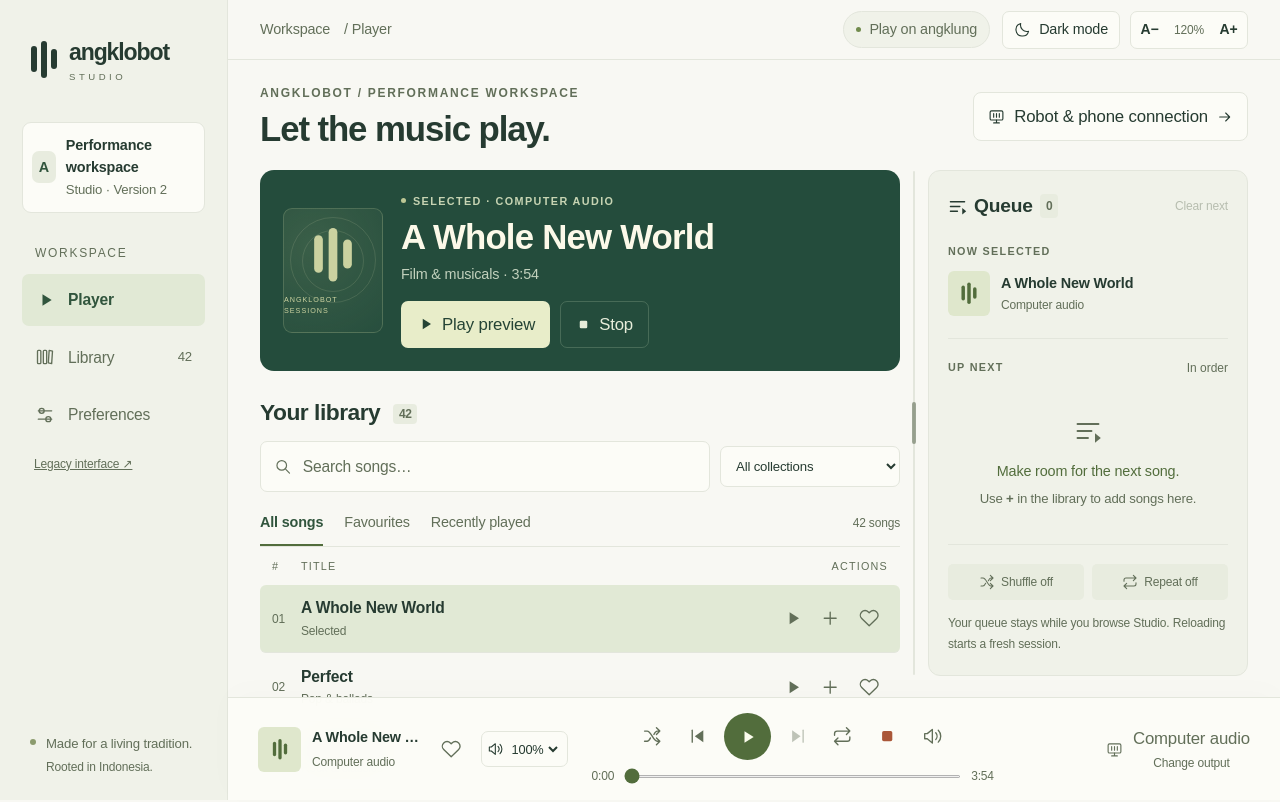
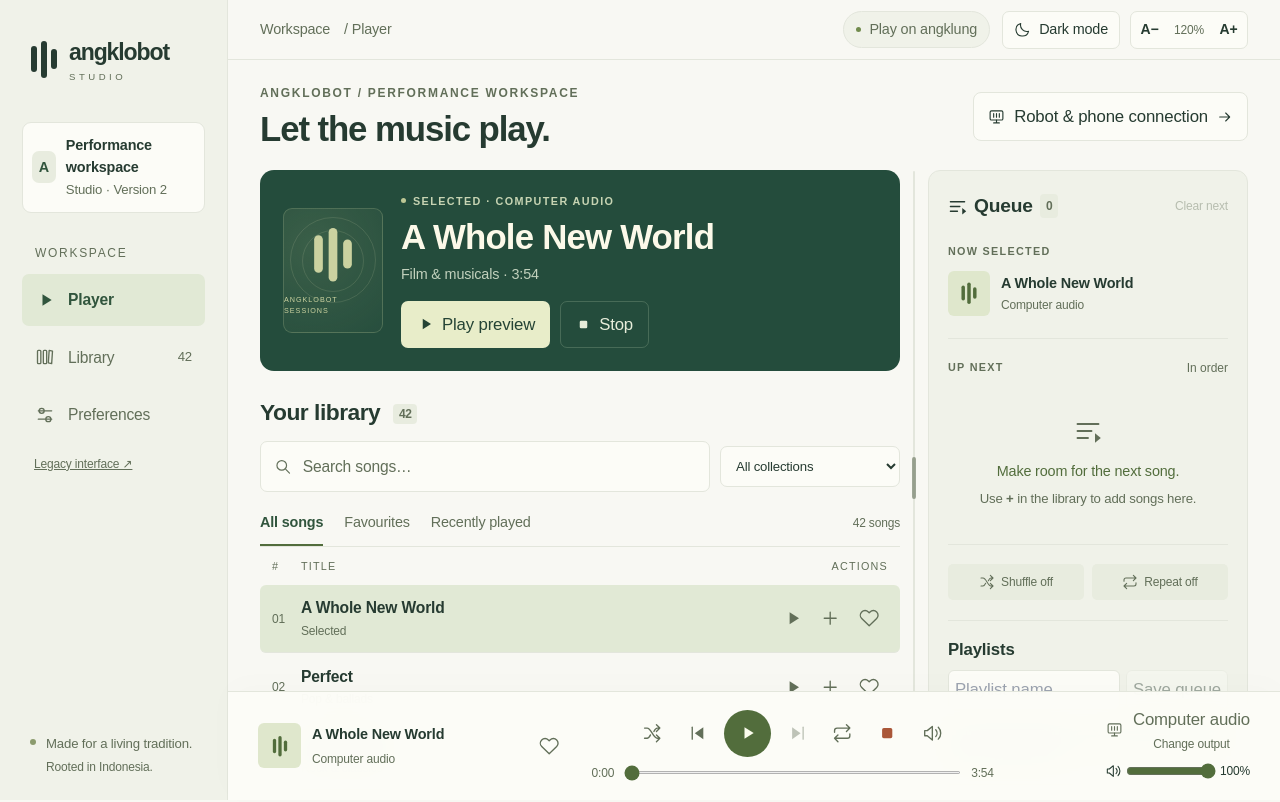
Before and after one commit to varo-wah/wro-angklung-ai-player, a Next.js app in the folder frontend/: page /studio in a window 1280 px wide. Shown: the top 802 px of the page. Built offline with nearby package versions, Linux system fonts and the light colour scheme.

Commit message:
Save and autoplay Studio playlists and adjust robot volume in the player

```diff
--- a/frontend/src/app/studio/appearance.css
+++ b/frontend/src/app/studio/appearance.css
@@ -188,3 +188,26 @@
 .studio-controller small { display: block; margin-top: .5rem; color: var(--muted); }
 .studio-controller [role=alert] { color: var(--warning-ink); }
 .studio-controller form { max-width: 100%; flex-wrap: wrap; }
+
+.studio-player-right { display: grid; justify-items: end; gap: 4px; }
+.studio-side-volume { border: 0; background: transparent; padding: 0; font-size: .75rem; }
+.studio-side-volume input { width: clamp(58px, 7vw, 104px); height: 28px; accent-color: var(--accent); }
+.studio-side-volume output { min-width: 4ch; text-align: right; font-variant-numeric: tabular-nums; }
+.studio-playlists { margin-top: 20px; border-top: 1px solid var(--line); padding-top: 16px; }
+.studio-playlists h2 { font-weight: 650; margin-bottom: 8px; }
+.studio-playlists form, .studio-playlist-row, .studio-playlist-row button { display: flex; align-items: center; gap: 6px; }
+.studio-playlists form input { min-width: 0; width: 0; flex: 1; }
+.studio-playlists input, .studio-playlists button { padding: 6px; border: 1px solid var(--line); border-radius: 6px; background: var(--surface); }
+.studio-playlist-row { margin-top: 7px; }
+.studio-playlist-row button:first-child { flex: 1; min-width: 0; }
+.studio-playlist-row span { overflow: hidden; text-overflow: ellipsis; white-space: nowrap; }
+.studio-playlist-row small { margin-left: auto; white-space: nowrap; }
+@media (min-width:681px) and (max-width:1199px) {
+  .studio-player { grid-template-columns: minmax(0,1fr) minmax(285px,1.4fr) auto; }
+}
+@media (max-width:680px) {
+  .studio-player { grid-template-columns: minmax(0,1fr) auto; }
+  .studio-player-song { grid-column:1; grid-row:1; }
+  .studio-player-right { grid-column:2; grid-row:1; }
+  .studio-player-middle { grid-column:1 / -1; grid-row:2; }
+}
--- a/frontend/src/components/AngklungSystemProvider.tsx
+++ b/frontend/src/components/AngklungSystemProvider.tsx
@@ -310,7 +310,7 @@ export function AngklungSystemProvider({ children }: { children: ReactNode }) {
     if (!virtualOnlyRef.current && !arduinoRef.current?.connected) return { ok: false, error: "Arduino disconnected from the Mac. Enable virtual playback on the Mac to test without hardware." };
     const action = command.action;
     switch (action.type) {
-      case "setVolume": case "addToQueue": case "removeFromQueue": case "playSong": case "playQueueEntry": case "moveInQueue": case "setRepeat": case "setShuffle": case "next": case "previous": case "clearQueue":
+      case "savePlaylist": case "playPlaylist": case "deletePlaylist": case "setVolume": case "addToQueue": case "removeFromQueue": case "playSong": case "playQueueEntry": case "moveInQueue": case "setRepeat": case "setShuffle": case "next": case "previous": case "clearQueue":
         return { ok: false, error: "Open the Studio player on the Mac to use its queue." };
       case "settings": {
         cancelConversationRequest();
--- a/frontend/src/features/studio/StudioPerformance.tsx
+++ b/frontend/src/features/studio/StudioPerformance.tsx
@@ -8,6 +8,7 @@ import { QueueResizeHandle } from "./QueueResizeHandle";
 
 export function StudioPerformance() {
   const { snapshot: s, actions: a, robotMode, outputLabel, toggleOutput } = useStudio();
+  const [playlistName, setPlaylistName] = useState("");
   const [query, setQuery] = useState("");
   const [collection, setCollection] = useState("all");
   const [group, setGroup] = useState("all");
@@ -108,6 +109,21 @@ export function StudioPerformance() {
             <button aria-pressed={s.shuffle} onClick={() => a.setShuffle(!s.shuffle)}><Icon name="shuffle" size={16} /> Shuffle {s.shuffle ? "on" : "off"}</button>
             <button aria-label={`Queue repeat: ${s.repeat}`} onClick={() => a.setRepeat(s.repeat === "off" ? "all" : s.repeat === "all" ? "one" : "off")}><Icon name="repeat" size={16} />{s.repeat === "off" ? "Repeat off" : s.repeat === "all" ? "Repeat all" : "Repeat one"}</button>
           </div>
+          <section className="studio-playlists" aria-label="Saved playlists">
+            <h2>Playlists</h2>
+            <form onSubmit={event => { event.preventDefault(); a.savePlaylist(playlistName.trim()); setPlaylistName(""); }}>
+              <input aria-label="Playlist name" placeholder="Playlist name" maxLength={64}
+                value={playlistName} onChange={event => setPlaylistName(event.target.value)} />
+              <button disabled={!s.queue.length || !playlistName.trim() || s.preferences.playlists.length >= 50 ||
+                s.preferences.playlists.some(list => list.name === playlistName.trim()) || (robotMode && !s.schedule)}>Save queue</button>
+            </form>
+            {s.preferences.playlists.map(list => <div className="studio-playlist-row" key={list.name}>
+              <button aria-label={`Play playlist ${list.name}`} disabled={robotMode && !s.schedule} onClick={() => void a.playPlaylist(list.name)}>
+                <Icon name="play" size={15}/><span>{list.name}</span><small>{list.songs.length} tracks</small>
+              </button>
+              <button aria-label={`Delete playlist ${list.name}`} disabled={robotMode && !s.schedule} onClick={() => a.deletePlaylist(list.name)}><Icon name="close" size={15}/></button>
+            </div>)}
+          </section>
           <p className="performance-queue-note">Your queue stays while you browse Studio. Reloading starts a fresh session.</p>
         </aside>
       </div>
--- a/frontend/src/features/studio/StudioShell.tsx
+++ b/frontend/src/features/studio/StudioShell.tsx
@@ -2,7 +2,7 @@
 
 import Link from "next/link";
 import { usePathname } from "next/navigation";
-import type { CSSProperties, ReactNode } from "react";
+import { useState, type CSSProperties, type ReactNode } from "react";
 import { useStudio } from "./runtime/useStudio";
 import { StudioAppearanceControls } from "./StudioAppearance";
 import { APPEARANCE_BOOTSTRAP } from "./runtime/preferences";
@@ -292,14 +292,7 @@ function StudioPlayer() {
         >
           <Icon name="heart" size={17} />
         </button>
-        <label className="studio-side-volume" title={robotMode ? "Robot volume" : "Preview volume"}>
-          <Icon name="volume" size={16} />
-          <select aria-label={robotMode ? "Player robot volume" : "Player preview volume"}
-            disabled={robotMode && !s.schedule} value={s.preferences.volume}
-            onChange={event => a.setVolume(Number(event.target.value))}>
-            {volumeOptions(s.preferences.volume)}
-          </select>
-        </label>
+
       </div>
       <div className="studio-player-middle">
         <div className="studio-player-buttons">
@@ -340,12 +333,29 @@ function StudioPlayer() {
           <span>{formatTime(s.durationSeconds)}</span>
         </div>
       </div>
+      <div className="studio-player-right">
       <button className="studio-player-output" onClick={toggleOutput}>
         <Icon name="device" size={17} />
         <span>
           {outputLabel}<small>Change output</small>
         </span>
       </button>
+      <PlayerVolume value={s.preferences.volume} robot={robotMode} disabled={robotMode && !s.schedule} onSet={a.setVolume} />
+      </div>
     </footer>
   );
 }
+
+function PlayerVolume({ value, robot, disabled, onSet }: { value: number; robot: boolean; disabled: boolean; onSet(value: number): void }) {
+  const [draft, setDraft] = useState<number | null>(null);
+  return <label className="studio-side-volume" title={robot ? "Robot note strength" : "Preview volume"}>
+    <Icon name="volume" size={16} />
+    <input type="range" aria-label={robot ? "Player robot volume" : "Player preview volume"} min={0} max={100} step={1}
+      value={draft ?? value} disabled={disabled}
+      onPointerDown={e => { e.currentTarget.setPointerCapture(e.pointerId); setDraft(value); }}
+      onPointerCancel={() => setDraft(null)}
+      onPointerUp={e => { onSet(Number(e.currentTarget.value)); setDraft(null); }}
+      onChange={e => { const level = Number(e.target.value); if (draft === null) onSet(level); else setDraft(level); }} />
+    <output>{draft ?? value}%</output>
+  </label>;
+}
--- a/frontend/src/features/studio/StudioViews.tsx
+++ b/frontend/src/features/studio/StudioViews.tsx
@@ -450,7 +450,7 @@ export function StudioSettings() {
         <h2>Playback preferences</h2>
         <div className="studio-setting">
           <div><h3><label htmlFor="studio-volume">{robotMode ? "Robot volume" : "Preview volume"}</label></h3>
-            <p>{robotMode ? "Arduino USB adjusts upcoming notes. ESP32 applies changes on play or resume." : "Adjusts the loudness of upcoming notes."}</p></div>
+            <p>{robotMode ? "Adjusts how strongly the rack plays. ESP32 briefly pauses to update the remaining notes." : "Adjusts the loudness of upcoming notes."}</p></div>
           <select id="studio-volume" disabled={robotMode && !s.schedule} value={s.preferences.volume}
             onChange={event => a.setVolume(Number(event.target.value))}>
             {volumeOptions(s.preferences.volume)}
--- a/frontend/src/features/studio/runtime/StudioRobotSession.tsx
+++ b/frontend/src/features/studio/runtime/StudioRobotSession.tsx
@@ -26,6 +26,7 @@ async function execute(player: StudioController, action: RobotAction) {
     case "setRepeat": player.setRepeat(action.repeat); break;
     case "setShuffle": player.setShuffle(action.shuffle); break;
     case "next": case "previous": case "clearQueue": await player[action.type](); break;
+    case "savePlaylist": case "deletePlaylist": case "playPlaylist": await player[action.type](action.name); break;
     case "setVolume": player.setVolume(action.volume); break;
     case "settings": player.setTempo(action.settings.tempo); player.setMode(action.settings.mode); break;
     default: throw new Error("This command is unavailable in Studio.");
@@ -55,7 +56,7 @@ export function StudioRobotSession({ runtime, view, children }: { runtime: Studi
         selectedSongId: s.selectedSongId || "", sourceLabel: s.song?.title || "", elapsedSeconds: s.positionSeconds,
         playbackState: s.playback === "idle" || s.playback === "ended" ? "stopped" : s.playback,
         schedule: s.schedule, safetyReport: s.safety })!;
-      return { ...snapshot, studio: { volume: s.preferences.volume, queue: s.queue, queueIndex: s.queueIndex, shuffle: s.shuffle, repeat: s.repeat,
+      return { ...snapshot, studio: { playlists: s.preferences.playlists, volume: s.preferences.volume, queue: s.queue, queueIndex: s.queueIndex, shuffle: s.shuffle, repeat: s.repeat,
         playback: s.playback, tempo: s.preferences.tempo, mode: s.preferences.mode, error: s.error } };
     },
   });
@@ -118,7 +119,7 @@ export function StudioRobotSession({ runtime, view, children }: { runtime: Studi
     song: local.song?.id === shared.selectedSongId ? local.song : null, schedule: shared.schedule, safety: shared.safetyReport,
     songStatus: shared.schedule ? "ready" as const : "idle" as const, positionSeconds: shared.elapsedSeconds,
     durationSeconds: shared.schedule?.timing.total_duration_seconds ?? 0, validationErrors: [],
-    preferences: { ...local.preferences, volume: shared.studio.volume ?? 100, mode: shared.studio.mode, tempo: shared.studio.tempo } } : local;
+    preferences: { ...local.preferences, playlists: shared.studio.playlists ?? [], volume: shared.studio.volume ?? 100, mode: shared.studio.mode, tempo: shared.studio.tempo } } : local;
 
   async function switchOutput() {
     if (session.credentials.current.role === "host") {
@@ -137,6 +138,9 @@ export function StudioRobotSession({ runtime, view, children }: { runtime: Studi
     clearQueue: () => void send({type:"clearQueue"}), playQueueEntry: key => send({type:"playQueueEntry",key}),
     moveInQueue: (key,direction) => void send({type:"moveInQueue",key,direction}), setShuffle: shuffle => void send({type:"setShuffle",shuffle}),
     setRepeat: repeat => void send({type:"setRepeat",repeat}),
+    savePlaylist: name => void send({type:"savePlaylist",name}),
+    deletePlaylist: name => void send({type:"deletePlaylist",name}),
+    playPlaylist: name => send({type:"playPlaylist",name}),
     setVolume: volume => void send({type:"setVolume",volume}),
     setTempo: tempo => void send({type:"settings",settings:{tempo,mode:s.preferences.mode,strength:0.6}}),
     setMode: mode => void send({type:"settings",settings:{mode,tempo:s.preferences.tempo,strength:0.6}}),
--- a/frontend/src/features/studio/runtime/ports.ts
+++ b/frontend/src/features/studio/runtime/ports.ts
@@ -40,6 +40,7 @@ export interface StudioPorts {
 
 export type StudioPreferences = {
   version: 1;
+  playlists: { name: string; songs: string[] }[];
   favoriteIds: string[];
   recentIds: string[];
   lastSongId: string | null;
--- a/frontend/src/features/studio/runtime/preferences.ts
+++ b/frontend/src/features/studio/runtime/preferences.ts
@@ -30,7 +30,7 @@ function boundedNumber(value: unknown, min: number, max: number, fallback: numbe
 }
 
 export function defaultPreferences(): StudioPreferences {
-  return { version: 1, favoriteIds: [], recentIds: [], lastSongId: null, muted: false, volume: 100, tempo: "normal", mode: "melody",
+  return { version: 1, playlists: [], favoriteIds: [], recentIds: [], lastSongId: null, muted: false, volume: 100, tempo: "normal", mode: "melody",
     theme: "light", interfaceScale: INTERFACE_SIZE.default, queueWidth: QUEUE_WIDTH.default };
 }
 
@@ -41,6 +41,11 @@ export function parsePreferences(value: unknown): StudioPreferences {
   if (record.version !== 1) return defaultPreferences();
   return {
     version: 1,
+    playlists: Array.isArray(record.playlists) ? record.playlists.slice(0, 50).flatMap(item => {
+      if (!item || typeof item.name !== "string" || !item.name.trim() || !Array.isArray(item.songs)) return [];
+      const songs = item.songs.slice(0, 200).filter((id: unknown): id is string => typeof id === "string");
+      return songs.length ? [{ name: item.name.trim().slice(0, 64), songs }] : [];
+    }) : [],
     favoriteIds: ids(record.favoriteIds),
     recentIds: ids(record.recentIds).slice(0, 6),
     lastSongId: typeof record.lastSongId === "string" && record.lastSongId.length > 0 ? record.lastSongId : null,
--- a/frontend/src/features/studio/runtime/studioController.ts
+++ b/frontend/src/features/studio/runtime/studioController.ts
@@ -302,8 +302,12 @@ export class StudioController {
   setVolume = (value: number): void => {
     if (this.disposed || !Number.isFinite(value)) return;
     const volume = Math.max(0, Math.min(100, Math.round(value)));
+    if (volume === this.snapshot.preferences.volume) return;
+    const restart = this.bufferedRobot && this.robot?.connected && ["playing", "starting"].includes(this.snapshot.playback);
+    if (restart) this.pause();
     this.publish({ preferences: { ...this.snapshot.preferences, volume } });
     this.persist();
+    if (restart) void this.play();
   };
 
   setMuted = (muted: boolean): void => {
@@ -400,6 +404,30 @@ export class StudioController {
     if (!this.disposed && ["off", "all", "one"].includes(repeat)) this.publish({ repeat });
   };
 
+  savePlaylist = (name: string): void => {
+    name = name.trim();
+    const { preferences, queue } = this.snapshot;
+    if (!name || name.length > 64 || !queue.length || preferences.playlists.length >= 50 ||
+        preferences.playlists.some(list => list.name === name)) return;
+    this.publish({ preferences: { ...preferences, playlists: [...preferences.playlists, { name, songs: queue.map(item => item.songId) }] } });
+    this.persist();
+  };
+
+  deletePlaylist = (name: string): void => {
+    const preferences = this.snapshot.preferences;
+    this.publish({ preferences: { ...preferences, playlists: preferences.playlists.filter(list => list.name !== name) } });
+    this.persist();
+  };
+
+  playPlaylist = async (name: string): Promise<void> => {
+    const list = this.snapshot.preferences.playlists.find(item => item.name === name);
+    const available = new Set(this.snapshot.catalog.map(song => song.id));
+    const queue = list?.songs.filter(id => available.has(id)).map(songId => ({ songId, key: ++this.queueKey }));
+    if (!queue?.length) { this.publish({ error: "This playlist has no available songs." }); return; }
+    this.publish({ queue, queueIndex: 0, shuffle: false, repeat: this.snapshot.repeat === "all" ? "all" : "off" });
+    await this.transitionTo(0, true);
+  };
+
   playSong = async (songId: string): Promise<void> => {
     if (this.disposed || !this.snapshot.catalog.some((song) => song.id === songId)) return;
     const request = ++this.transitionRequest;
@@ -472,6 +500,7 @@ export class StudioController {
     play: this.play, pause: this.pause, stop: this.stop, seek: this.seek, setVolume: this.setVolume, setMuted: this.setMuted,
     setTempo: this.setTempo, setMode: this.setMode, toggleFavorite: this.toggleFavorite, clearError: this.clearError,
     setTheme: this.setTheme, setInterfaceScale: this.setInterfaceScale, setQueueWidth: this.setQueueWidth,
+    savePlaylist: this.savePlaylist, deletePlaylist: this.deletePlaylist, playPlaylist: this.playPlaylist,
     addToQueue: this.addToQueue, removeFromQueue: this.removeFromQueue, moveInQueue: this.moveInQueue,
     clearQueue: this.clearQueue, setShuffle: this.setShuffle, setRepeat: this.setRepeat,
     playSong: this.playSong, playQueueEntry: this.playQueueEntry, next: this.next, previous: this.previous,
--- a/frontend/src/lib/robotSession.ts
+++ b/frontend/src/lib/robotSession.ts
@@ -2,6 +2,7 @@ import type { ArduinoConnectionState } from "./arduinoSerial";
 import type { SyncedSystemSnapshot } from "./systemSync";
 
 export type StudioAction =
+  | { type: "savePlaylist" | "playPlaylist" | "deletePlaylist"; name: string }
   | { type: "setVolume"; volume: number }
   | { type: "playSong" | "addToQueue"; songId: string }
   | { type: "removeFromQueue" | "playQueueEntry"; key: number }
@@ -45,6 +46,8 @@ export const isInterrupt = (action: RobotAction) => ["stop", "estop", "pause", "
 export function parseRobotAction(value: unknown): RobotAction {
   if (!value || typeof value !== "object") throw new Error("Invalid command.");
   const a = value as Record<string, unknown>;
+  if ((a.type === "savePlaylist" || a.type === "playPlaylist" || a.type === "deletePlaylist") &&
+      typeof a.name === "string" && a.name.trim() && a.name.length <= 64) return { type: a.type, name: a.name.trim() };
   if (a.type === "setVolume" && typeof a.volume === "number" && Number.isInteger(a.volume) && a.volume >= 0 && a.volume <= 100) return { type: a.type, volume: a.volume };
   if ((a.type === "playSong" || a.type === "addToQueue") && typeof a.songId === "string" && /^[a-zA-Z0-9_-]{1,120}$/.test(a.songId)) return { type: a.type, songId: a.songId };
   if (typeof a.key === "number" && Number.isSafeInteger(a.key) && a.key > 0) {
--- a/frontend/src/lib/systemSync.ts
+++ b/frontend/src/lib/systemSync.ts
@@ -27,6 +27,7 @@ export type SyncedWorkflowStatus = {
 
 export type SyncedSystemSnapshot = {
   studio?: {
+    playlists?: { name: string; songs: string[] }[];
     volume?: number;
     queue: { key: number; songId: string }[]; queueIndex: number; shuffle: boolean; repeat: "off" | "one" | "all";
     playback: "idle" | "starting" | "playing" | "paused" | "ended";
```
Also changed, not shown: frontend/scripts/check-studio-session.cjs (+11 -1 lines), 1 other file (tests, documents, lock files or other folders).
